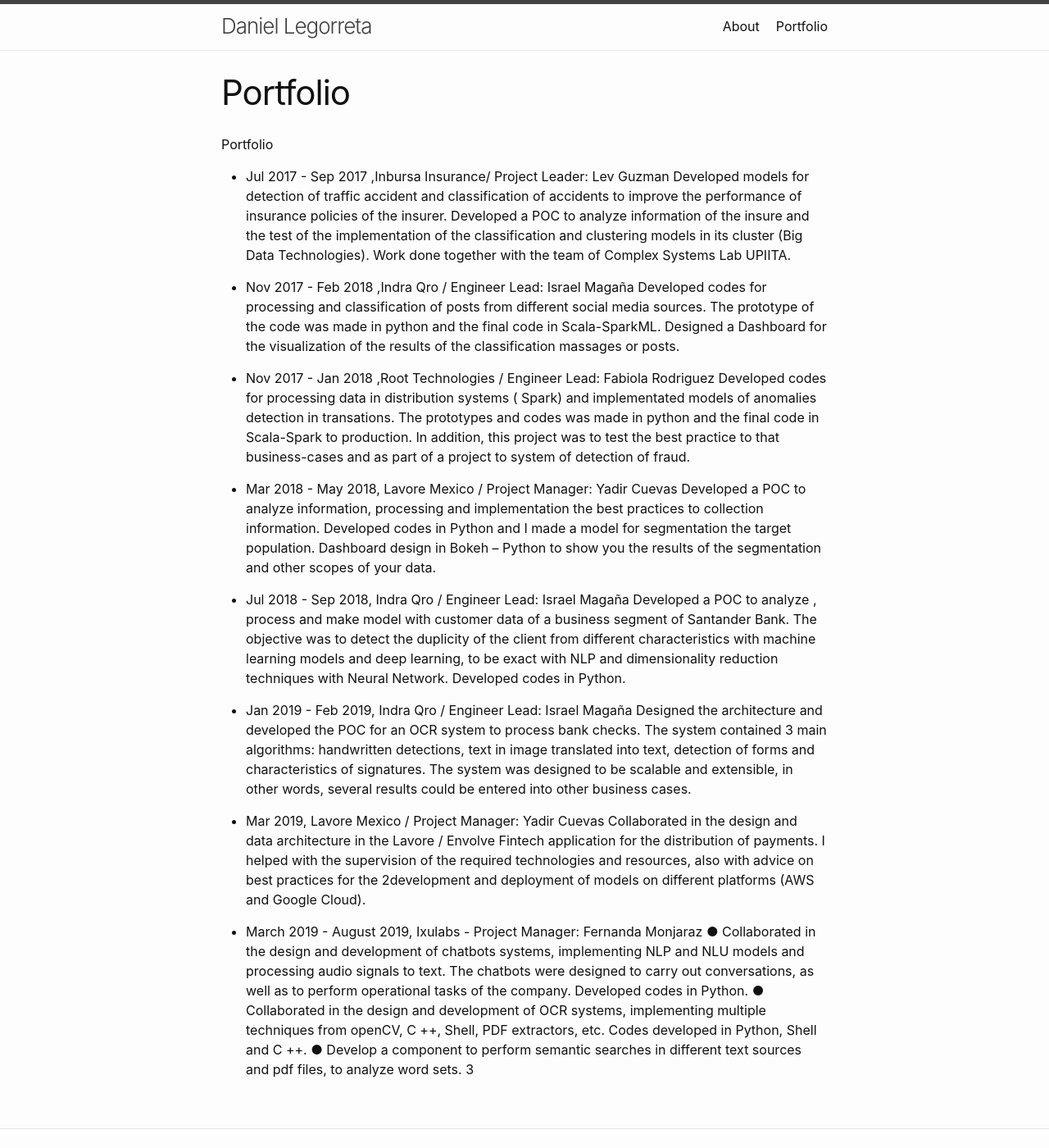
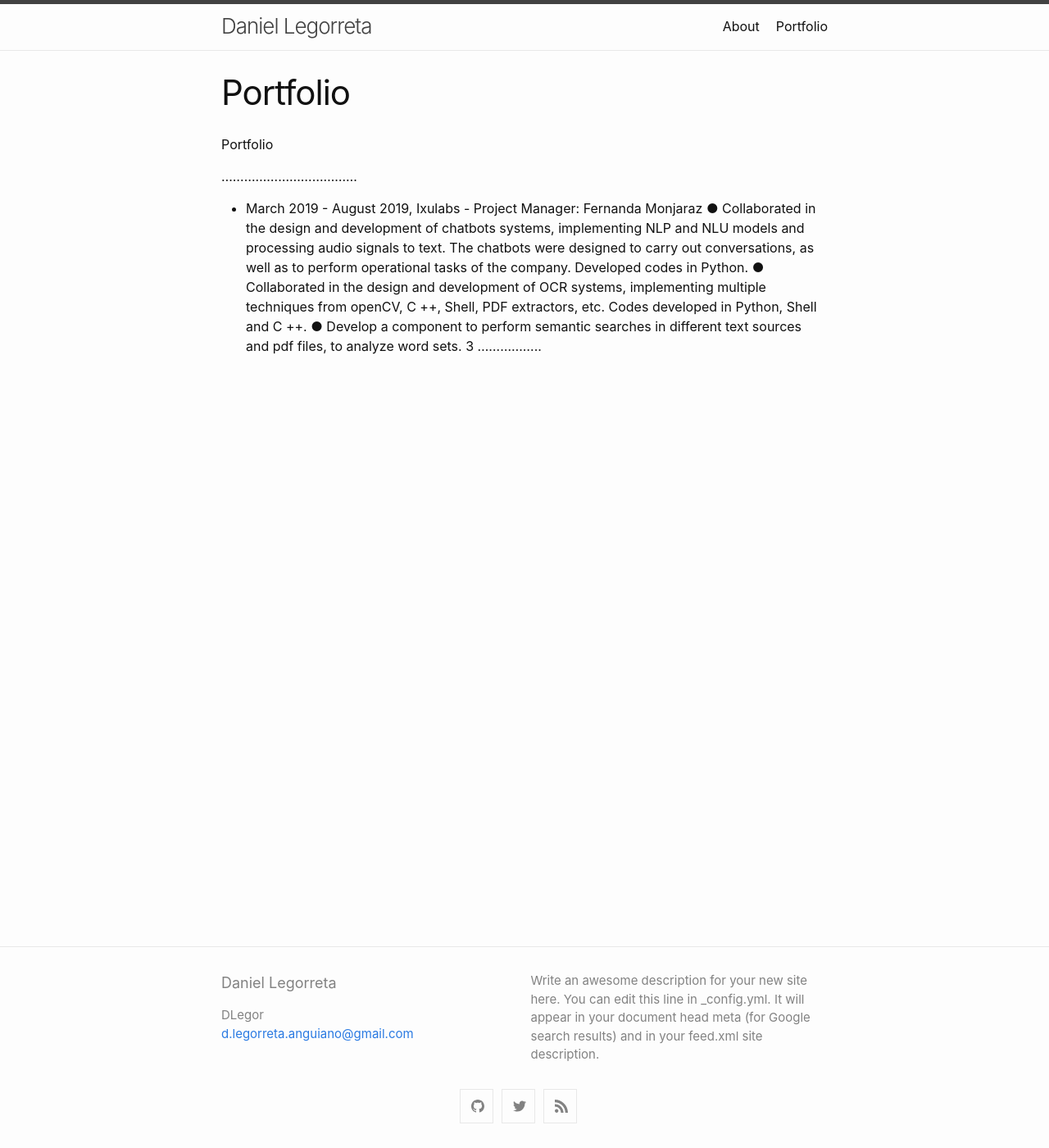
Before and after one commit to dlegor/blog, a Jekyll site: the page built from portfolio.md, in a window 1280 px wide and 1400 px high. Shown: the whole window at 82% size. Built offline with Jekyll 4.4.1, drawn with Linux system fonts in a browser that asks for light colours.

Commit message:
update temporaly

```diff
--- a/portfolio.md
+++ b/portfolio.md
@@ -6,53 +6,7 @@ permalink: /portfolio/
 
 Portfolio
 
-* Jul 2017 - Sep 2017 ,Inbursa Insurance/ Project Leader: Lev Guzman
-Developed models for detection of traffic accident and classification of accidents to
-improve the performance of insurance policies of the insurer. Developed a POC to
-analyze information of the insure and the test of the implementation of the
-classification and clustering models in its cluster (Big Data Technologies).
-Work done together with the team of Complex Systems Lab UPIITA.
-
-* Nov 2017 - Feb 2018 ,Indra Qro / Engineer Lead: Israel Magaña
-Developed codes for processing and classification of posts from different social
-media sources. The prototype of the code was made in python and the final code in
-Scala-SparkML. Designed a Dashboard for the visualization of the results of the
-classification massages or posts.
-
-* Nov 2017 - Jan 2018 ,Root Technologies / Engineer Lead: Fabiola Rodriguez
-Developed codes for processing data in distribution systems ( Spark) and
-implementated models of anomalies detection in transations. The prototypes and
-codes was made in python and the final code in Scala-Spark to production. In
-addition, this project was to test the best practice to that business-cases and as part
-of a project to system of detection of fraud.
-
-* Mar 2018 - May 2018, Lavore Mexico / Project Manager: Yadir Cuevas
-Developed a POC to analyze information, processing and implementation the best
-practices to collection information. Developed codes in Python and I made a model
-for segmentation the target population. Dashboard design in Bokeh – Python to
-show you the results of the segmentation and other scopes of your data.
-
-* Jul 2018 - Sep 2018, Indra Qro / Engineer Lead: Israel Magaña
-Developed a POC to analyze , process and make model with customer data of a
-business segment of Santander Bank. The objective was to detect the duplicity of
-the client from different characteristics with machine learning models and deep
-learning, to be exact with NLP and dimensionality reduction techniques with Neural
-Network. Developed codes in Python.
-
-* Jan 2019 - Feb 2019, Indra Qro / Engineer Lead: Israel Magaña
-Designed the architecture and developed the POC for an OCR system to process
-bank checks. The system contained 3 main algorithms: handwritten detections, text
-in image translated into text, detection of forms and characteristics of signatures.
-The system was designed to be scalable and extensible, in other words, several
-results could be entered into other business cases.
-
-* Mar 2019, Lavore Mexico / Project Manager: Yadir Cuevas
-Collaborated in the design and data architecture in the Lavore / Envolve Fintech
-application for the distribution of payments. I helped with the supervision of the
-required technologies and resources, also with advice on best practices for the
-2development and deployment of models on different platforms (AWS and Google
-Cloud).
-
+....................................
 * March 2019 - August 2019, Ixulabs - Project Manager: Fernanda Monjaraz
 ● Collaborated in the design and development of chatbots systems,
 implementing NLP and NLU models and processing audio signals to text. The
@@ -64,3 +18,4 @@ developed in Python, Shell and C ++.
 ● Develop a component to perform semantic searches in different text
 sources and pdf files, to analyze word sets.
 3
+.................
```
